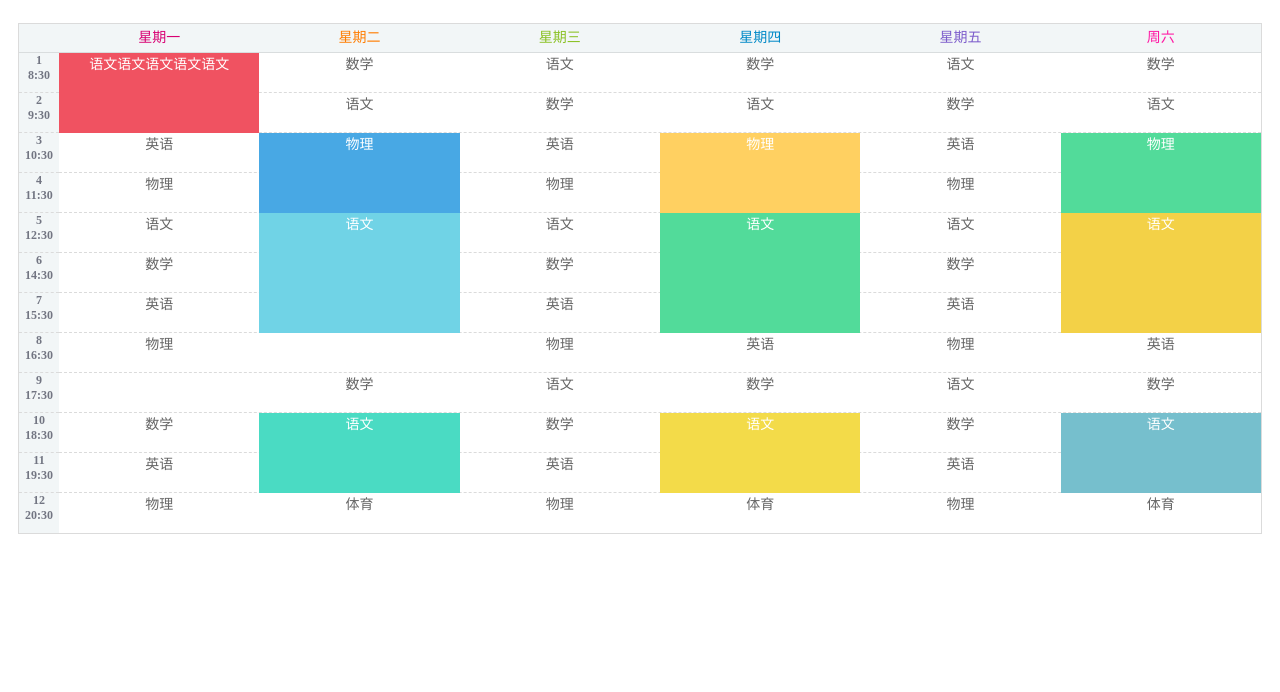
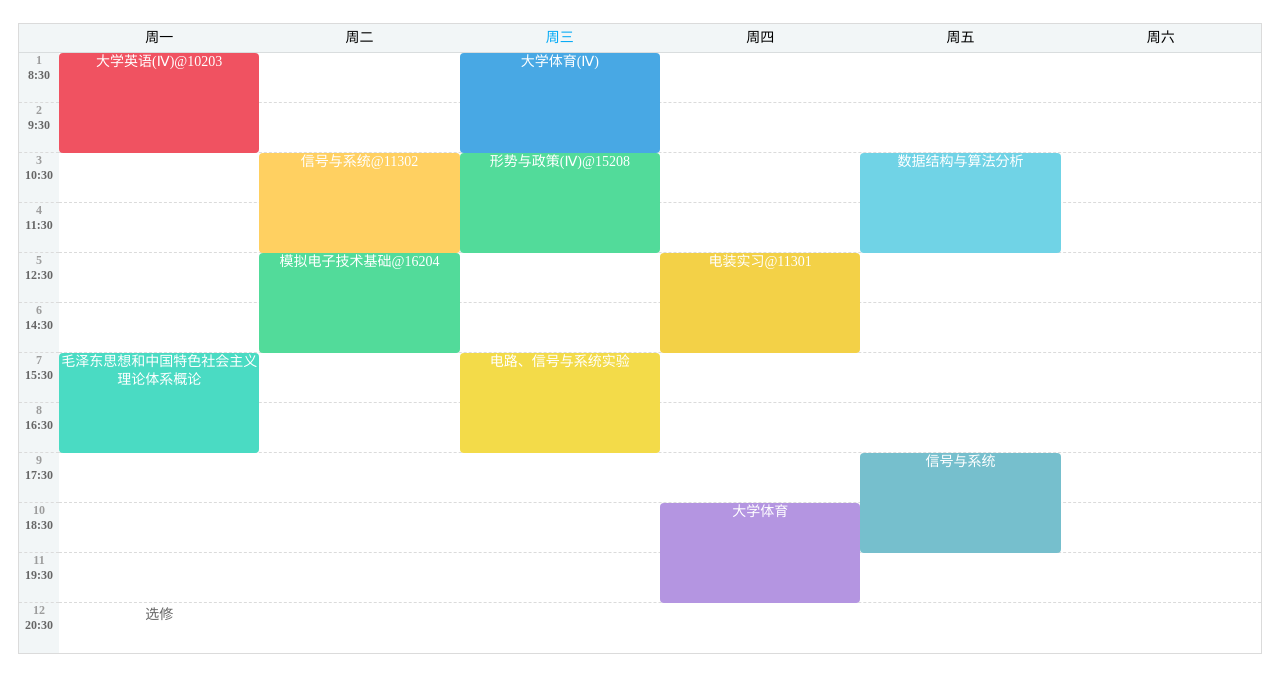
Before and after one commit to Hzy0913/Timetable, a website: page class.html in a window 1280 px wide. Drawn offline with Linux system fonts and the light colour scheme.

Commit message:
feat(class):  add mode style

```diff
--- a/class.html
+++ b/class.html
@@ -15,41 +15,36 @@
 
 
 
-        .Courses-head-1 {
-            color: #d80073;
-        }
+        /*.Courses-head-1 {*/
+            /*color: #d80073;*/
+        /*}*/
 
 
-        .Courses-head-2 {
-            color: #ff7d00;
-        }
+        /*.Courses-head-2 {*/
+            /*color: #ff7d00;*/
+        /*}*/
 
-        .Courses-head-3 {
-            color: #8ac123;
-        }
+        /*.Courses-head-3 {*/
+            /*color: #8ac123;*/
+        /*}*/
 
-        .Courses-head-4 {
-            color: #0089c7;
-        }
+        /*.Courses-head-4 {*/
+            /*color: #0089c7;*/
+        /*}*/
 
-        .Courses-head-5 {
-            color: #7c5ccb;
-        }
+        /*.Courses-head-5 {*/
+            /*color: #7c5ccb;*/
+        /*}*/
 
-        .Courses-head-6 {
-            color: #ff17a3;
-        }
+        /*.Courses-head-6 {*/
+            /*color: #ff17a3;*/
+        /*}*/
 
-        .Courses-head-7 {
-            color: #ff5a00;
-        }
+        /*.Courses-head-7 {*/
+            /*color: #ff5a00;*/
+        /*}*/
 
-        .Courses-content li {
-            text-align: center;
-            color: #666666;
-            font-size: 14px;
-            line-height: 24px;
-        }
+
 
         #Courses-head > div {
             text-align: center;
@@ -63,10 +58,13 @@
 
         .Courses-leftHand{
             background-color: #f2f6f7;
+            font-size: 12px;
         }
-        .Courses-leftHand{
-            color: #727582;
-            font-size: 12px;
+        .Courses-leftHand .left-hand-index{
+            color: #9c9c9c;
+        }
+        .Courses-leftHand .left-hand-name{
+            color: #666;
         }
         .Courses-leftHand p {
             text-align: center;
@@ -92,6 +90,21 @@
         .Courses-content>ul:last-child{
             border-bottom: none !important;
         }
+        .highlight-week{
+            color: #02a9f5 !important;
+        }
+        .Courses-content li {
+            text-align: center;
+            color: #666666;
+            font-size: 14px;
+            line-height: 24px;
+        }
+        .Courses-content li span {
+            padding: 0px 2px;
+            box-sizing: border-box;
+            line-height: 18px;
+            border-radius: 4px;
+        }
     </style>
     <title></title>
 </head>
@@ -100,17 +113,26 @@
 
     <script>
       var windowWidth = window.innerWidth;
+      // var courseList = [
+      //   ['语文语文语文语文语文','语文语文语文语文语文','英语','物理','语文','数学','英语','物理','','数学','英语','物理'],
+      //   ['数学','语文','物理','物理','语文','语文','语文','','数学','语文','语文','体育'],
+      //   ['语文','数学','英语','物理','语文','数学','英语','物理','语文','数学','英语','物理'],
+      //   ['数学','语文','物理','物理','语文','语文','语文','英语','数学','语文','语文','体育'],
+      //   ['语文','数学','英语','物理','语文','数学','英语','物理','语文','数学','英语','物理'],
+      //   ['数学','语文','物理','物理','语文','语文','语文','英语','数学','语文','语文','体育'],
+      //   ['体育','数学','英语','物理','语文','数学','英语','物理','语文','数学','英语','物理']
+      // ];
       var courseList = [
-        ['语文语文语文语文语文','语文语文语文语文语文','英语','物理','语文','数学','英语','物理','','数学','英语','物理'],
-        ['数学','语文','物理','物理','语文','语文','语文','','数学','语文','语文','体育'],
-        ['语文','数学','英语','物理','语文','数学','英语','物理','语文','数学','英语','物理'],
-        ['数学','语文','物理','物理','语文','语文','语文','英语','数学','语文','语文','体育'],
-        ['语文','数学','英语','物理','语文','数学','英语','物理','语文','数学','英语','物理'],
-        ['数学','语文','物理','物理','语文','语文','语文','英语','数学','语文','语文','体育'],
-        ['体育','数学','英语','物理','语文','数学','英语','物理','语文','数学','英语','物理']
+        ['大学英语(Ⅳ)@10203','大学英语(Ⅳ)@10203','','','','','毛泽东思想和中国特色社会主义理论体系概论','毛泽东思想和中国特色社会主义理论体系概论','','','','选修'],
+        ['','','信号与系统@11302','信号与系统@11302','模拟电子技术基础@16204','模拟电子技术基础@16204','','','','','',''],
+        ['大学体育(Ⅳ)','大学体育(Ⅳ)','形势与政策(Ⅳ)@15208','形势与政策(Ⅳ)@15208','','','电路、信号与系统实验','电路、信号与系统实验','','','',''],
+        ['','','','','电装实习@11301','电装实习@11301','','','','大学体育','大学体育',''],
+        ['','','数据结构与算法分析','数据结构与算法分析','','','','','信号与系统','信号与系统','',''],
       ];
-      var week = windowWidth > 360 ? ['星期一', '星期二', '星期三', '星期四', '星期五', '周六'] :
-        ['一', '二', '三', '四', '五', '六', '日'];
+      var week = windowWidth > 360 ? ['周一', '周二', '周三', '周四', '周五', '周六'] :
+        ['一', '二', '三', '四', '五'];
+      var now = new Date();
+      var day = now.getDay()
       var courseType = [
         [{index: '1',name: '8:30'}, 1],
         [{index: '2',name: '9:30'}, 1],
@@ -131,13 +153,13 @@
         timetables: courseList,
         week: week,
         timetableType: courseType,
-        highlightWeek: '星期一',
+        highlightWeek: day,
         gridOnClick: function (e) {
           console.log(e)
         },
         styles:{
           leftHandWidth: '',
-          Gheight: 40,
+          Gheight: 50,
           // palette: ['red']
         }
       });
--- a/index.js
+++ b/index.js
@@ -88,7 +88,7 @@
       head.id = 'Courses-head';
       week.forEach(function (item, index) {
         var weekItem = document.createElement("div");
-        var highlightClass = highlightWeek === item ? 'highlight-week ' : '';
+        var highlightClass = highlightWeek === (index + 1) ? 'highlight-week ' : '';
         weekItem.className = highlightClass + 'Courses-head-' + (index + 1) ;
         weekItem.innerText = item;
         weekItem.style.cssFloat = 'left';
```
